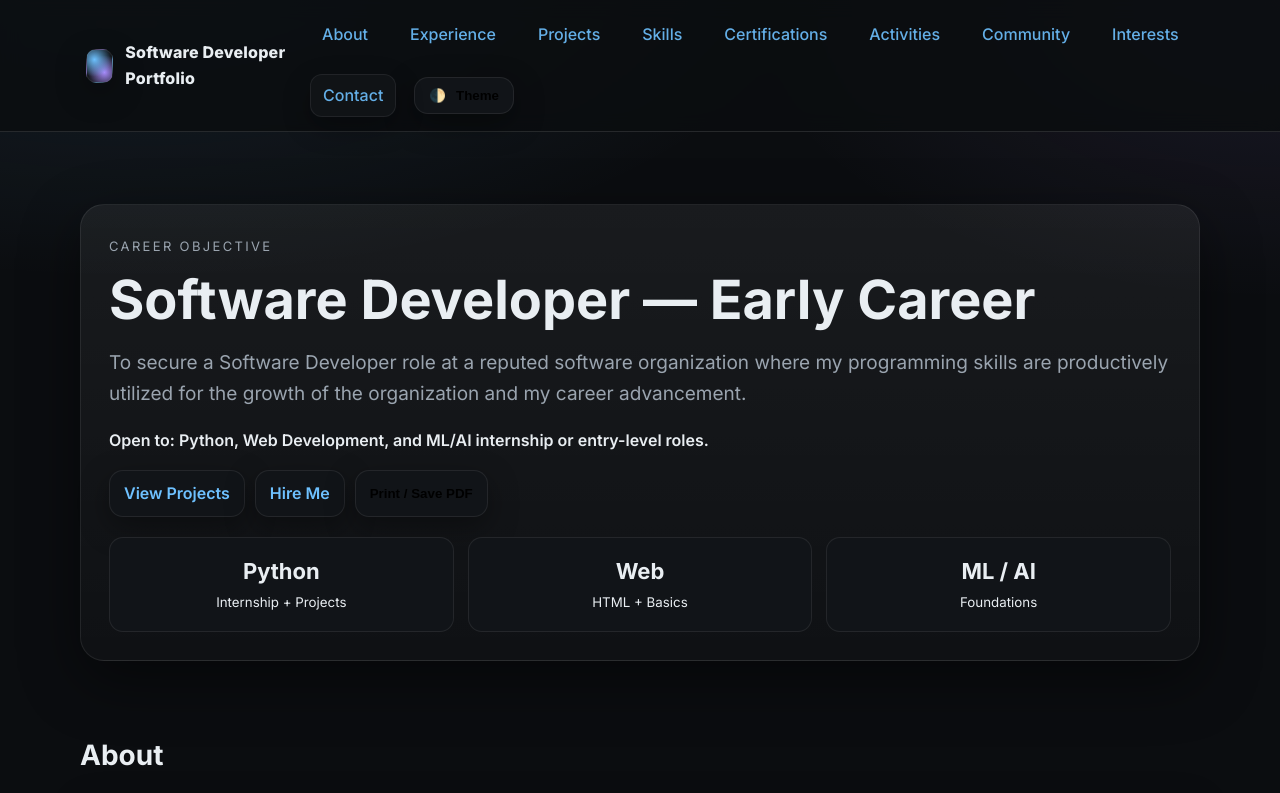
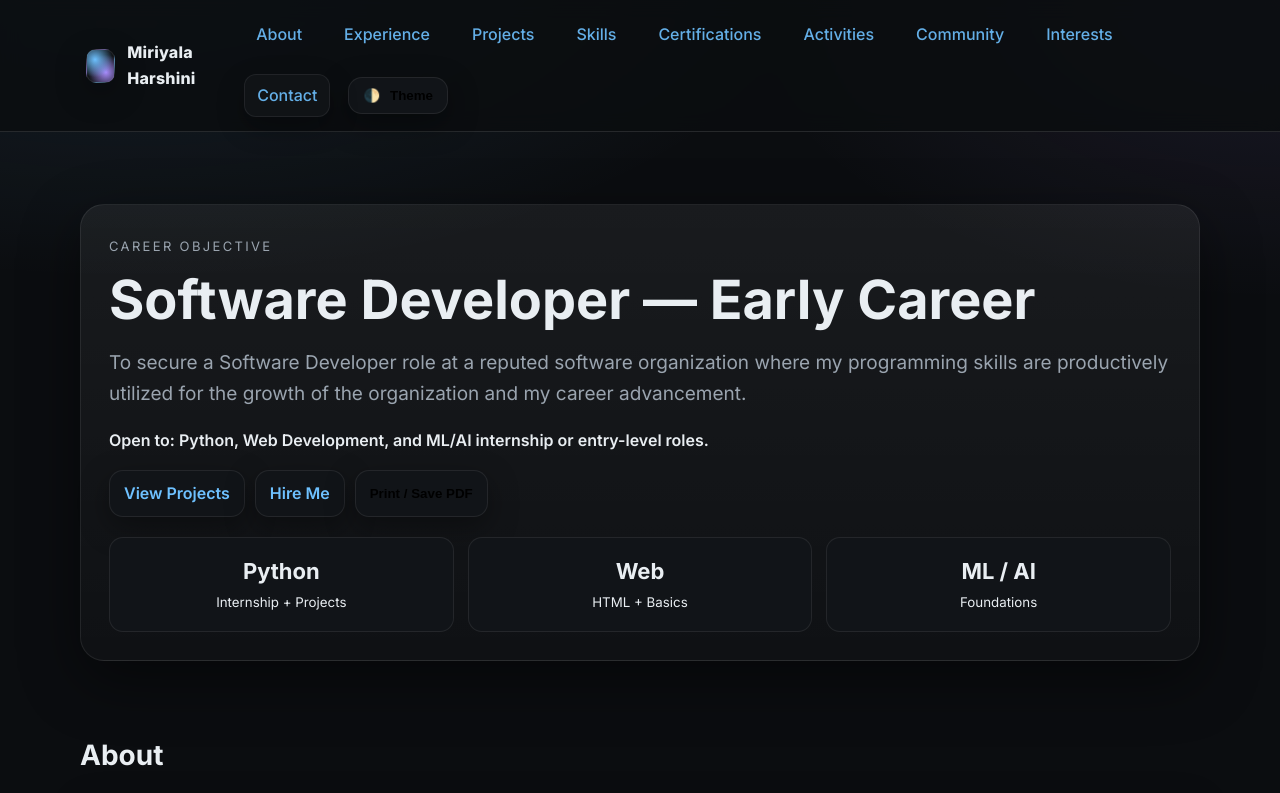
Before and after one commit to miriyalaharshini2004/my_portfolio, a plain HTML site: page index.html in a window 1280 px wide. Shown: the top 793 px of the page. Drawn offline with Linux system fonts and the light colour scheme.

Commit message:
index.html

```diff
--- a/index.html
+++ b/index.html
@@ -3,7 +3,7 @@
 <head>
   <meta charset="utf-8" />
   <meta name="viewport" content="width=device-width, initial-scale=1" />
-  <title>Miriyala Harshini – Portfolio</title>
+  <title>Software Developer – Portfolio</title>
   <meta name="description" content="Portfolio website for a budding Software Developer showcasing experience, projects, skills, certifications and activities." />
   <link rel="preconnect" href="https://fonts.googleapis.com">
   <link rel="preconnect" href="https://fonts.gstatic.com" crossorigin>
@@ -128,7 +128,7 @@
     <div class="container nav-inner">
       <div class="brand">
         <div class="logo" aria-hidden="true"></div>
-        <span>Software Developer Portfolio</span>
+        <span>Miriyala Harshini</span>
       </div>
       <nav class="nav-links" aria-label="Primary">
         <a href="#about">About</a>
```
